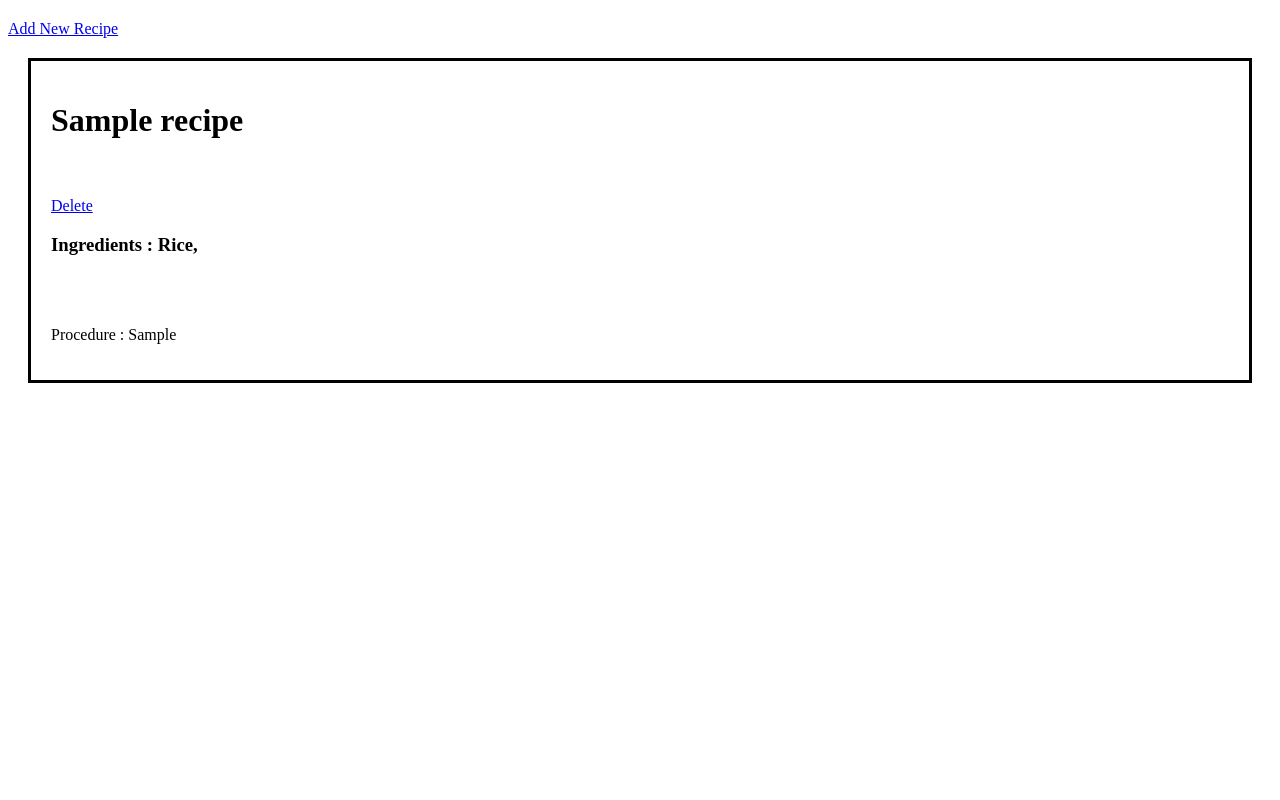
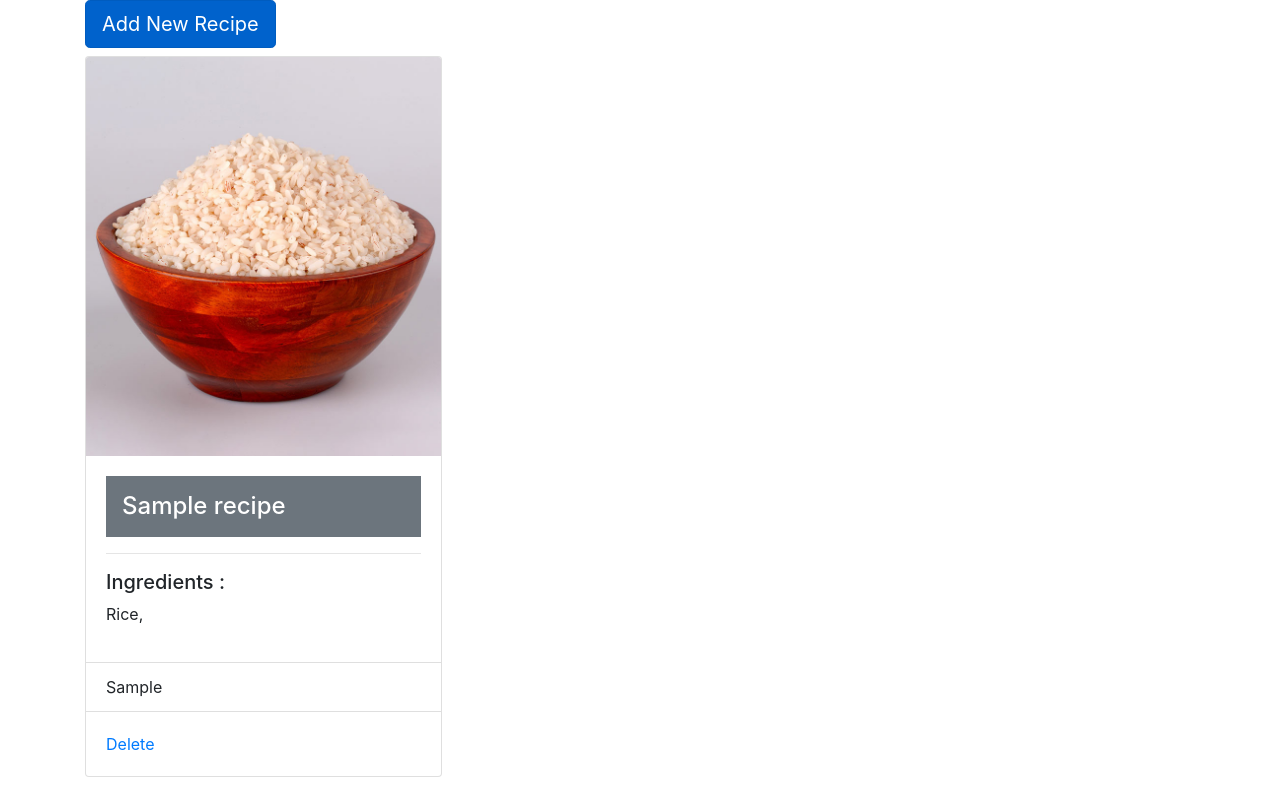
Before and after one commit to rhuthik/food-app, a Flask app: page /home in a window 1280 px wide. Run offline with Flask 2, Linux system fonts and the light colour scheme; data comes from the database, SQL or seed files in the repository; tables that the repository leaves empty hold one stand-in row (values such as "Sample post"); some libraries are stand-ins or nearby versions.

Commit message:
-layout of home page changed. -added dummy image in the folder in the folder static.

```diff
--- a/foodapp/templates/home.html
+++ b/foodapp/templates/home.html
@@ -1,29 +1,57 @@
-<!DOCTYPE html>
+<!doctype html>
+<html lang="en">
+  <head>
+    <!-- Required meta tags -->
+    <meta charset="utf-8">
+    <meta name="viewport" content="width=device-width, initial-scale=1, shrink-to-fit=no">
 
-<head>
+    <!-- Bootstrap CSS -->
+    <link rel="stylesheet" href="https://maxcdn.bootstrapcdn.com/bootstrap/4.0.0/css/bootstrap.min.css" integrity="sha384-Gn5384xqQ1aoWXA+058RXPxPg6fy4IWvTNh0E263XmFcJlSAwiGgFAW/dAiS6JXm" crossorigin="anonymous">
+
     <title>Home</title>
   </head>
+  <body>
 
-<body>
-    <h2></h2><a href="{{ url_for('add') }}">Add New Recipe</a></h2>
-
+    <div class="container">
+      <div class="row">
+        <div class="col-sm">
+          <h2><a href="{{ url_for('add') }}"class="btn btn-primary btn-lg active" role="button" aria-pressed="true">Add New Recipe</a></h2>
+          <div class="card-columns">
           {% for recipe in recipes %}
-        <div style="border-style: solid; padding: 20px; margin: 20px;">
-            <h1>{{ recipe.name }}</h1>  <br><br>
-            <a href="{{ url_for('delete', id=recipe.id) }}">Delete</a>
-
-            <h3>
+          <div class="card">
+            <img class="card-img-top" src="static/images/Choor.jpg" alt="Card image cap">
+            <div class="card-body">
+              <h4 class="card-title"><div class="p-3 mb-2 bg-secondary text-white">{{ recipe.name }}</div></h4>
+              <p class="card-text">
+              	<hr>
+              		 <h5>
                       Ingredients :
+                   </h5>
+                   <p>
                       {% for ing in recipe.ingredients %}
                           {{ ing.name }},
                       {% endfor %}
-            </h3>
-            <br><br>
-            <p>
-                Procedure : {{ recipe.procedure }}
+                  </p>
               </p>
             </div>
+            <ul class="list-group list-group-flush">
+              <li class="list-group-item">{{ recipe.procedure }}</li>
+            </ul>
+            <div class="card-body">
+              <a href="{{ url_for('delete', id=recipe.id) }}" class="card-link">Delete</a>
+            </div>
+          </div>
+          <br>
           {% endfor %}
+          </div>
+        </div>
+      </div>
+    </div>
+
+<!-- Optional JavaScript -->
+    <!-- jQuery first, then Popper.js, then Bootstrap JS -->
+    <script src="https://code.jquery.com/jquery-3.2.1.slim.min.js" integrity="sha384-KJ3o2DKtIkvYIK3UENzmM7KCkRr/rE9/Qpg6aAZGJwFDMVNA/GpGFF93hXpG5KkN" crossorigin="anonymous"></script>
+    <script src="https://cdnjs.cloudflare.com/ajax/libs/popper.js/1.12.9/umd/popper.min.js" integrity="sha384-ApNbgh9B+Y1QKtv3Rn7W3mgPxhU9K/ScQsAP7hUibX39j7fakFPskvXusvfa0b4Q" crossorigin="anonymous"></script>
+    <script src="https://maxcdn.bootstrapcdn.com/bootstrap/4.0.0/js/bootstrap.min.js" integrity="sha384-JZR6Spejh4U02d8jOt6vLEHfe/JQGiRRSQQxSfFWpi1MquVdAyjUar5+76PVCmYl" crossorigin="anonymous"></script>
   </body>
-
 </html>
```
Also changed, not shown: foodapp/static/images/Choor.jpg (added), foodapp/static/images/kanji.jpg (added). Lines whose indentation alone changed are shown as unchanged.
